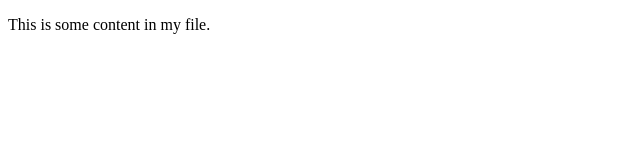
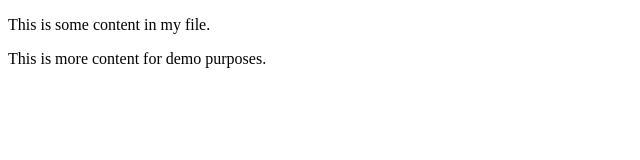
Before and after one commit to donburks/git_intro_feb62017, a plain HTML site: page index.html in a window 1280 px wide. Shown: the whole page, without its empty margins (0-640 px from the left). Drawn offline with Linux system fonts and the light colour scheme.

Commit message:
Added more content, because moar

```diff
--- a/index.html
+++ b/index.html
@@ -5,5 +5,8 @@
   </head>
   <body>
     <p>This is some content in my file.</p>
+    <div>
+      <p>This is more content for demo purposes.</p>
+    </div>
   </body>
 </html>
```
